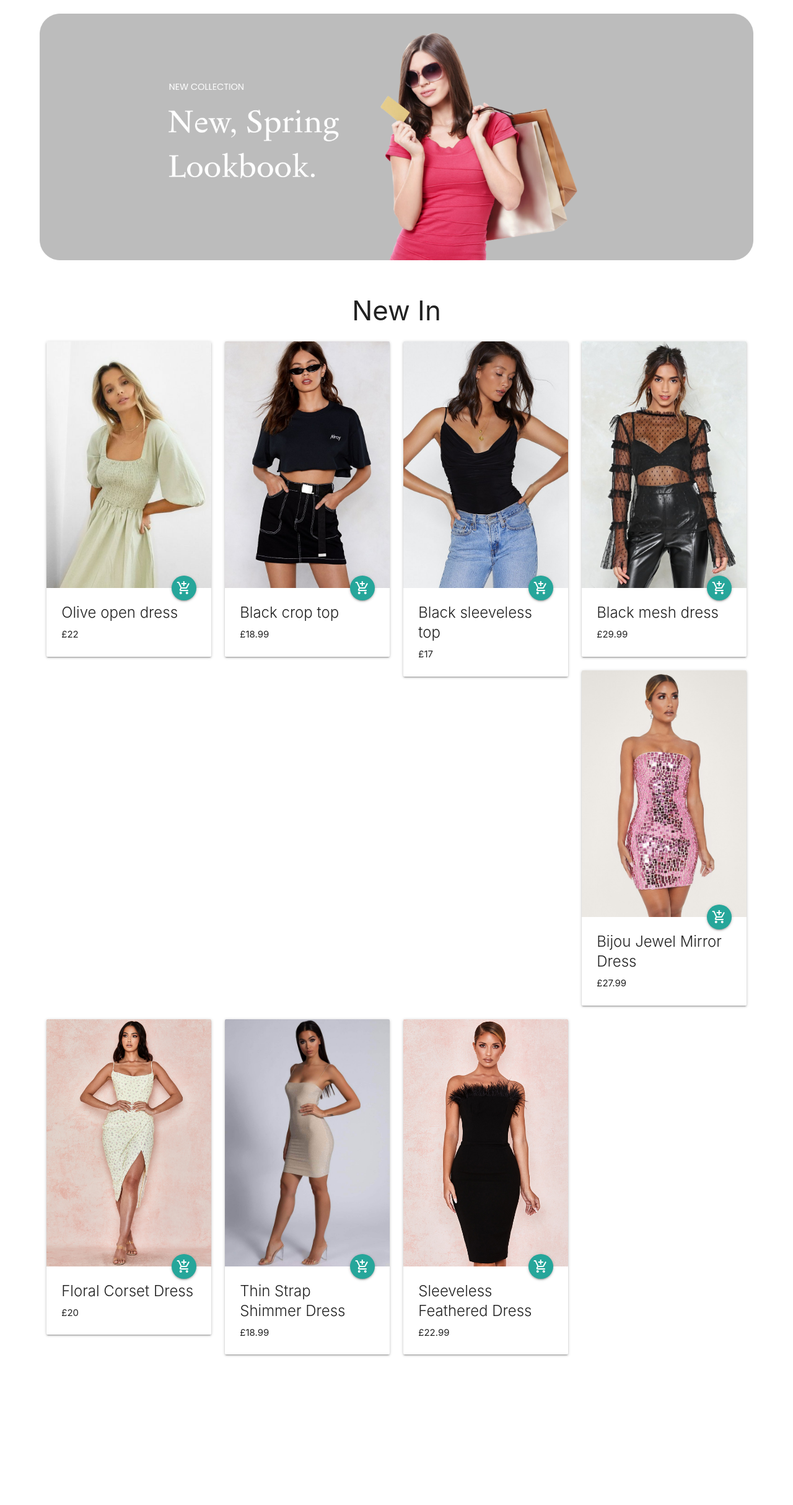
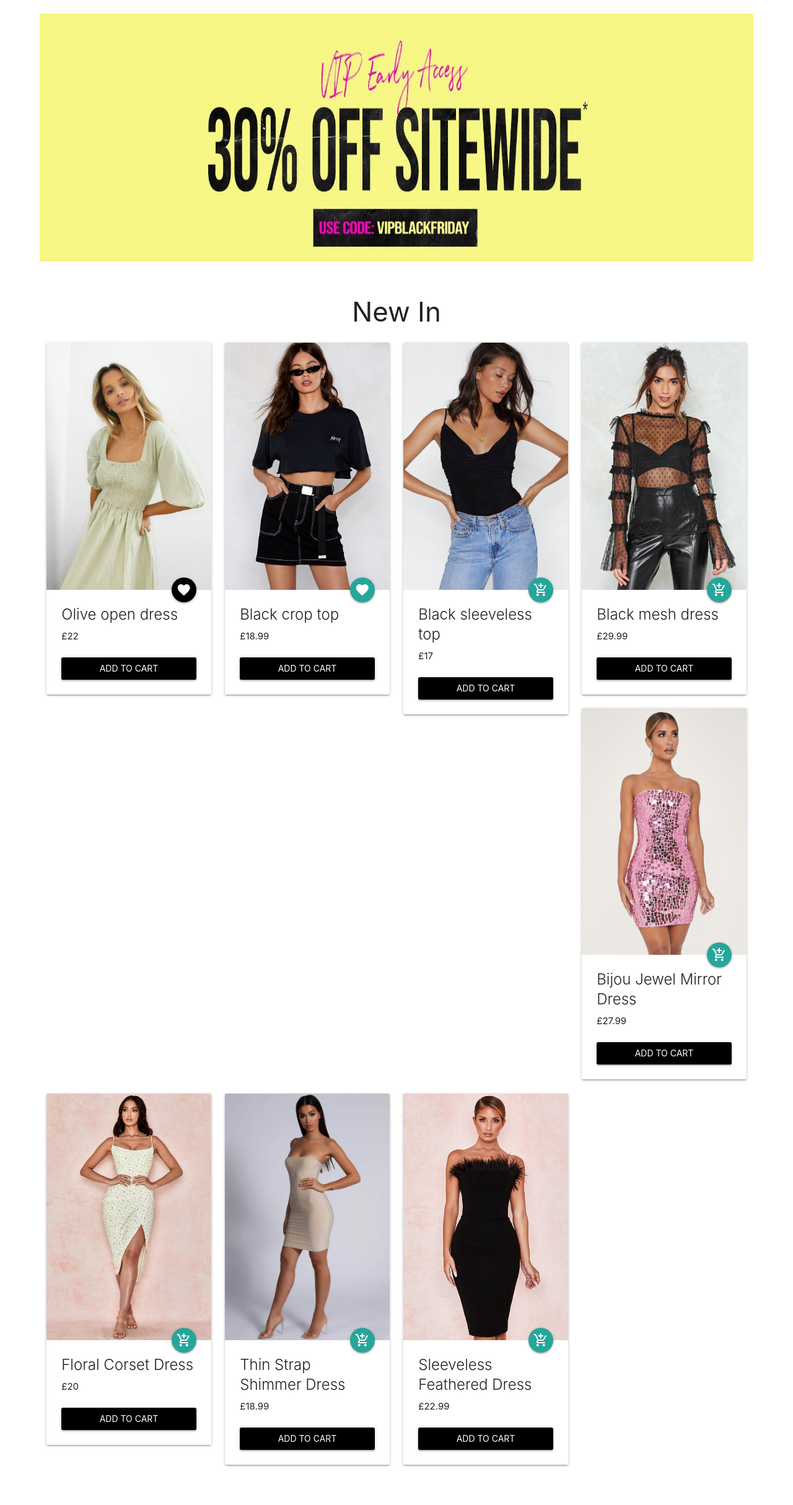
Before and after one commit to PerrySmithMoss/fashion-first, a PHP site: page / in a window 1280 px wide. Shown: the part 87-2516 px from the top of the page at 62% size. Before the commit the page ends 2276 px from the top, so only its background shows below. Run offline with PHP 8.4, Linux system fonts and the light colour scheme; some libraries are stand-ins or nearby versions.

Commit message:
Add to cart button

```diff
--- a/assets/css/style.css
+++ b/assets/css/style.css
@@ -21,6 +21,7 @@ html,body {
 .centered-image {
     width: auto;
     max-width: 100%;
+    height: 400px !important;
 }
 
 .nav-right_side {
--- a/index.php
+++ b/index.php
@@ -11,7 +11,7 @@
 <?php include('templates/header.php') ?>
 <br>
 <div class="centered-image-container">
-    <img class="centered-image" src="assets/images/nav-image4.png" alt="woman with shopping bags">
+    <img class="centered-image" src="assets/images/index-banner.png" alt="woman with shopping bags">
 </div>
 <br>
 <section>
@@ -21,11 +21,15 @@
       <div class="card">
         <div class="card-image">
         <img src="assets/images/new-in1.jpeg">
-          <a class="btn-floating halfway-fab waves-effect waves-light "><i class="material-icons">add_shopping_cart</i></a>
+          <a class="btn-floating halfway-fab waves-effect waves-light black"><i class="material-icons">favorite</i></a>
         </div>
         <div class="card-content">
         <span class="card-title">Olive open dress</span>
           <p>£22</p>
+          <br>
+        <input type="submit" value="Add To Cart" name="add-to-cart"
+            class="btn waves-effect waves-light submit-btn"
+            style="width:100%; white-text">
         </div>
       </div>
       </div>
@@ -34,11 +38,15 @@
       <div class="card">
         <div class="card-image">
         <img src="assets/images/new-in2.jpeg">
-          <a class="btn-floating halfway-fab waves-effect waves-light "><i class="material-icons">add_shopping_cart</i></a>
+          <a class="btn-floating halfway-fab waves-effect waves-light "><i class="material-icons">favorite</i></a>
         </div>
         <div class="card-content">
         <span class="card-title">Black crop top</span>
         <p>£18.99</p>
+        <br>
+        <input type="submit" value="Add To Cart" name="add-to-cart"
+            class="btn waves-effect waves-light submit-btn"
+            style="width:100%; white-text">
         </div>
       </div>
       </div>
@@ -52,6 +60,10 @@
         <div class="card-content">
         <span class="card-title">Black sleeveless top</span>
         <p>£17</p>
+        <br>
+        <input type="submit" value="Add To Cart" name="add-to-cart"
+            class="btn waves-effect waves-light submit-btn"
+            style="width:100%; white-text">
         </div>
       </div>
       </div>
@@ -65,6 +77,10 @@
         <div class="card-content">
         <span class="card-title">Black mesh dress</span>
         <p>£29.99</p>
+        <br>
+        <input type="submit" value="Add To Cart" name="add-to-cart"
+            class="btn waves-effect waves-light submit-btn"
+            style="width:100%; white-text">
         </div>
       </div>
       </div>
@@ -78,6 +94,10 @@
         <div class="card-content">
         <span class="card-title">Bijou Jewel Mirror Dress</span>
         <p>£27.99</p>
+        <br>
+        <input type="submit" value="Add To Cart" name="add-to-cart"
+            class="btn waves-effect waves-light submit-btn"
+            style="width:100%; white-text">
         </div>
       </div>
       </div>
@@ -91,6 +111,10 @@
         <div class="card-content">
         <span class="card-title">Floral Corset Dress</span>
         <p>£20</p>
+        <br>
+        <input type="submit" value="Add To Cart" name="add-to-cart"
+            class="btn waves-effect waves-light submit-btn"
+            style="width:100%; white-text">
         </div>
       </div>
       </div>
@@ -104,6 +128,10 @@
         <div class="card-content">
         <span class="card-title">Thin Strap Shimmer Dress</span>
         <p>£18.99</p>
+        <br>
+        <input type="submit" value="Add To Cart" name="add-to-cart"
+            class="btn waves-effect waves-light submit-btn"
+            style="width:100%; white-text">
         </div>
       </div>
       </div>
@@ -117,6 +145,10 @@
         <div class="card-content">
         <span class="card-title">Sleeveless Feathered Dress</span>
         <p>£22.99</p>
+        <br>
+        <input type="submit" value="Add To Cart" name="add-to-cart"
+            class="btn waves-effect waves-light submit-btn"
+            style="width:100%; white-text">
         </div>
       </div>
       </div>
```
Also changed, not shown: assets/images/index-banner.png (added).
